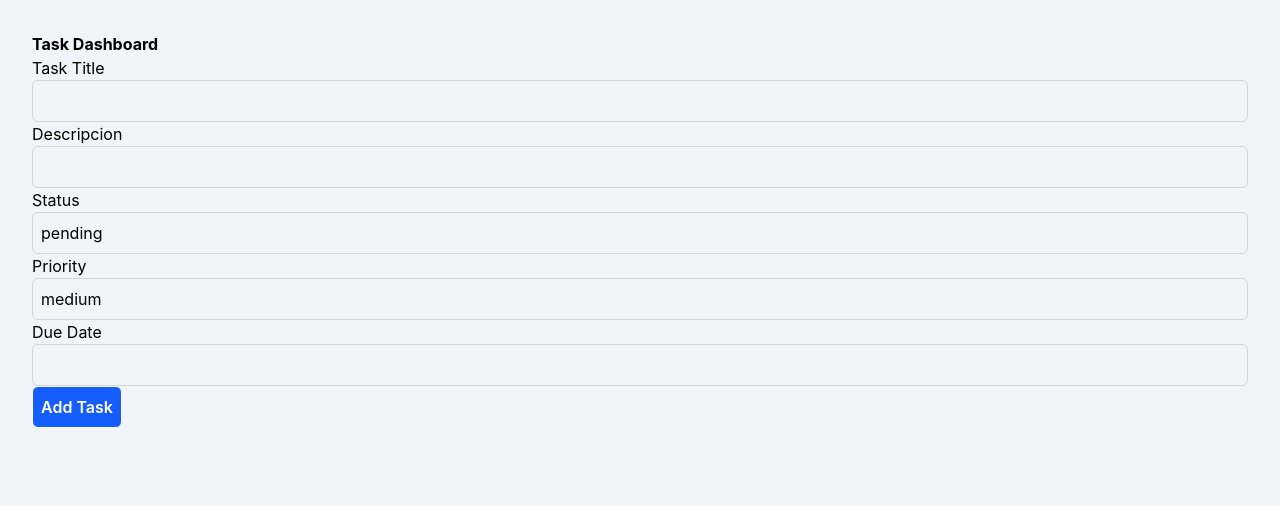
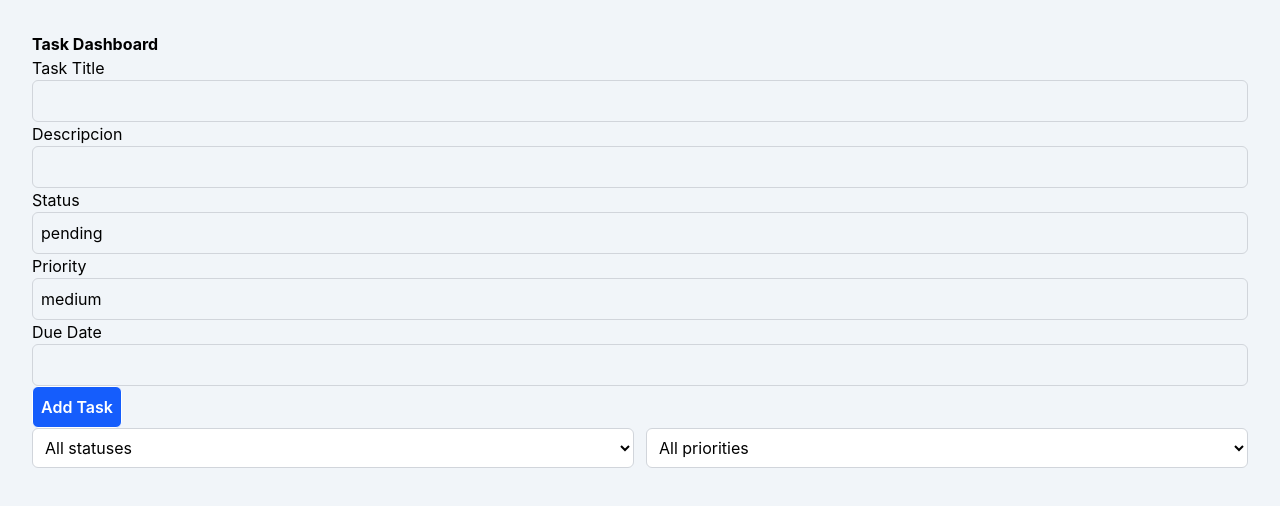
Before and after one commit to acpalacios3/task-dashboard, a React (Vite) app: page / in a window 1280 px wide. Shown: the top 506 px of the page. Built offline with nearby package versions, Linux system fonts and the light colour scheme.

Commit message:
handleDelete,handleStatusChange, TaskFilter component component based on status and priority for filtering tasks

```diff
--- a/src/App.tsx
+++ b/src/App.tsx
@@ -1,7 +1,7 @@
 import { useState } from "react";
 import TaskForm from "./components/TaskForm/TaskForm";
 import TaskList from "./components/TaskList/TaskList";
-import type { Task, TaskFormData } from "./types";
+import type { Task, TaskFormData, TaskStatus } from "./types";
 
 function App() {
     const [tasks, setTasks] = useState<Task[]>([]);
@@ -15,16 +15,37 @@ function App() {
         ...formData,
       };
 
-      setTasks([...tasks, newTask]);
+    setTasks((previousTasks) => [...previousTasks, newTask]);
 
      console.log("new task =====>", newTask);
-     console.log("current tasks =======>", [...tasks, newTask]);
 
     }
 
-    function handleStatusChange(){}
-    function handleDelete(){}
-    function handleEdit(){}
+   //  delete a task by filtering out the task with the matching id
+  function handleDelete(taskId: string) {
+    setTasks((previousTasks) =>
+      previousTasks.filter(
+        (task) => task.id !== taskId)
+    );
+  }
+
+  // Update the status of the task with the matching id
+  function handleStatusChange(taskId: string, newStatus: TaskStatus) {
+
+    console.log("task id =====>", taskId);
+    console.log("new status===>", newStatus);
+
+    // create a new array with the updated task status
+    setTasks((previousTasks) =>
+      previousTasks.map((task) =>
+        task.id === taskId ? { ...task, status: newStatus } : task
+      )
+
+    );
+  }
+
+
+ function handleEdit(){}
 
   return (
     <div className="min-h-screen bg-slate-100 p-8">
--- a/src/components/TaskFilter/TaskFilter.tsx
+++ b/src/components/TaskFilter/TaskFilter.tsx
@@ -0,0 +1,58 @@
+import { useState } from "react";
+import type {TaskStatus, TaskPriority} from "../../types";
+import type { TaskFilterProps } from "../../types";
+
+export default function TaskFilter({onFilterChange,}: TaskFilterProps) {
+
+  const [status, setStatus] = useState<TaskStatus | "all">("all");
+  const [priority, setPriority] = useState<TaskPriority | "all">("all");
+
+  function handleStatusChange(value: TaskStatus | "all") {
+    setStatus(value);
+    onFilterChange({
+      status: value,
+      priority,
+    });
+  }
+
+  function handlePriorityChange(value: TaskPriority | "all") {
+    setPriority(value);
+
+    onFilterChange({
+      status,
+      priority: value,
+    });
+  }
+
+  return (
+    <div className="mb-4 flex flex-col gap-3 sm:flex-row">
+      <select
+        value={status}
+        onChange={(event) =>
+          handleStatusChange(event.target.value as TaskStatus | "all")
+        }
+        className="rounded-md border border-gray-300 bg-white p-2"
+        aria-label="Filter by status"
+      >
+        <option value="all">All statuses</option>
+        <option value="pending">Pending</option>
+        <option value="in-progress">In Progress</option>
+        <option value="completed">Completed</option>
+      </select>
+
+      <select
+        value={priority}
+        onChange={(event) =>
+          handlePriorityChange(event.target.value as TaskPriority | "all")
+        }
+        className="rounded-md border border-gray-300 bg-white p-2"
+        aria-label="Filter by priority"
+      >
+        <option value="all">All priorities</option>
+        <option value="low">Low</option>
+        <option value="medium">Medium</option>
+        <option value="high">High</option>
+      </select>
+    </div>
+  );
+}
--- a/src/components/TaskList/TaskList.tsx
+++ b/src/components/TaskList/TaskList.tsx
@@ -1,5 +1,13 @@
-import type { TaskListProps } from "../../types";
+import { useState } from "react";
+import type { TaskListProps, TaskStatus, TaskPriority } from "../../types";
+import TaskFilter from "../TaskFilter/TaskFilter";
 import TaskItem from "./TaskItem";
+
+type TaskFilters = {
+  status?: TaskStatus | "all";
+  priority?: TaskPriority | "all";
+};
+
 
 export default function TaskList({
   tasks,
@@ -7,9 +15,34 @@ export default function TaskList({
   onDelete,
   onEdit,
 }: TaskListProps) {
+
+   const [filters, setFilters] = useState<TaskFilters>({
+    status: "all",
+    priority: "all",
+  });
+
+  // Filters tasks by status and priority.
+  const filteredTasks = tasks.filter((task) => {
+    const matchesStatus =
+      filters.status === "all" ||
+      !filters.status ||
+      task.status === filters.status;
+
+    const matchesPriority =
+      filters.priority === "all" ||
+      !filters.priority ||
+      task.priority === filters.priority;
+
+    return matchesStatus && matchesPriority;
+});
+
   return (
     <div>
-      {tasks.map((task) => (
+
+      <TaskFilter onFilterChange={setFilters} />
+
+      {/* {tasks.map((task) => ( */}
+        {filteredTasks.map((task) => (
         <TaskItem
           key={task.id}
           task={task}
```
